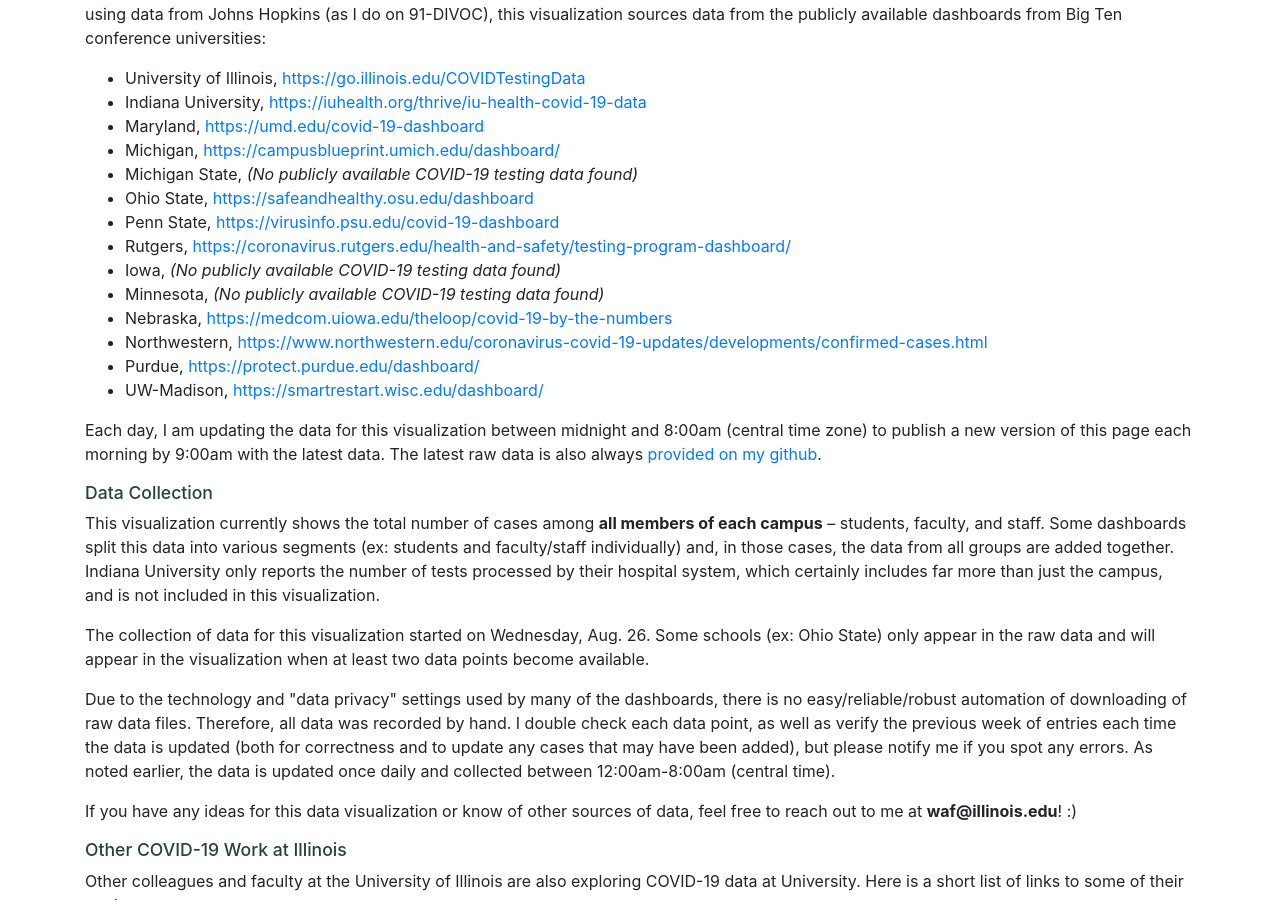
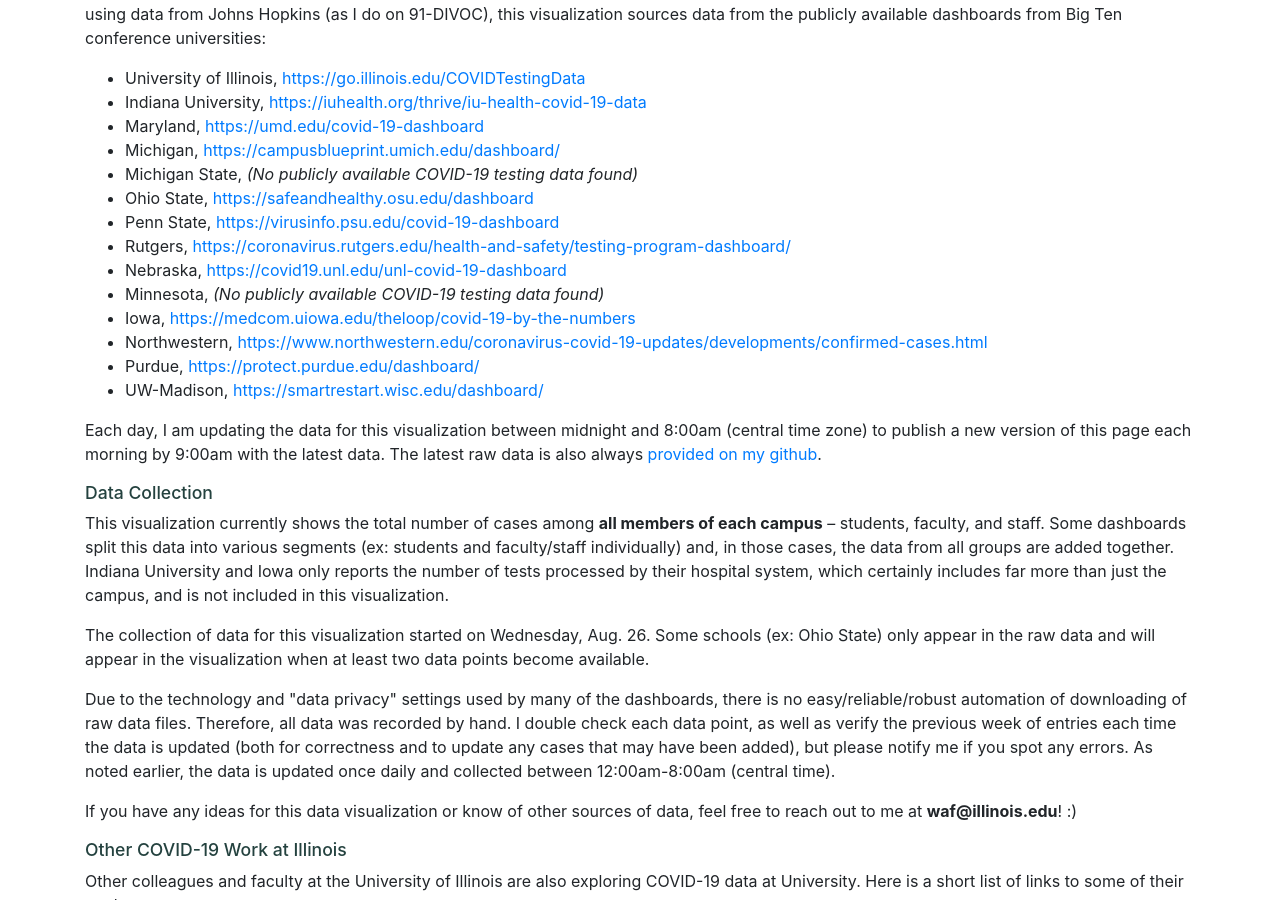
Before and after one commit to wadefagen/waf.cs.illinois.edu, a Jekyll site: the page built from covid-19/index.md, in a window 1280 px wide and 900 px high, scrolled down 1232 px. Built offline with Jekyll 4.4.1, drawn with Linux system fonts in a browser that asks for light colours; Markdown is read by kramdown in place of the engine named in the settings.

Commit message:
fix UNL link

```diff
--- a/covid-19/index.md
+++ b/covid-19/index.md
@@ -41,9 +41,9 @@
 - Ohio State, [https://safeandhealthy.osu.edu/dashboard](https://safeandhealthy.osu.edu/dashboard)
 - Penn State, [https://virusinfo.psu.edu/covid-19-dashboard](https://virusinfo.psu.edu/covid-19-dashboard)
 - Rutgers, [https://coronavirus.rutgers.edu/health-and-safety/testing-program-dashboard/](https://coronavirus.rutgers.edu/health-and-safety/testing-program-dashboard/)
-- Iowa, *(No publicly available COVID-19 testing data found)*
+- Nebraska, [https://covid19.unl.edu/unl-covid-19-dashboard](https://covid19.unl.edu/unl-covid-19-dashboard)
 - Minnesota, *(No publicly available COVID-19 testing data found)*
-- Nebraska, [https://medcom.uiowa.edu/theloop/covid-19-by-the-numbers](https://medcom.uiowa.edu/theloop/covid-19-by-the-numbers)
+- Iowa, [https://medcom.uiowa.edu/theloop/covid-19-by-the-numbers](https://medcom.uiowa.edu/theloop/covid-19-by-the-numbers)
 - Northwestern, [https://www.northwestern.edu/coronavirus-covid-19-updates/developments/confirmed-cases.html](https://www.northwestern.edu/coronavirus-covid-19-updates/developments/confirmed-cases.html)
 - Purdue, [https://protect.purdue.edu/dashboard/](https://protect.purdue.edu/dashboard/)
 - UW-Madison, [https://smartrestart.wisc.edu/dashboard/](https://smartrestart.wisc.edu/dashboard/)
@@ -53,7 +53,7 @@
 
 <h4>Data Collection</h4>
 
-This visualization currently shows the total number of cases among **all members of each campus** -- students, faculty, and staff.  Some dashboards split this data into various segments (ex: students and faculty/staff individually) and, in those cases, the data from all groups are added together.  Indiana University only reports the number of tests processed by their hospital system, which certainly includes far more than just the campus, and is not included in this visualization.
+This visualization currently shows the total number of cases among **all members of each campus** -- students, faculty, and staff.  Some dashboards split this data into various segments (ex: students and faculty/staff individually) and, in those cases, the data from all groups are added together.  Indiana University and Iowa only reports the number of tests processed by their hospital system, which certainly includes far more than just the campus, and is not included in this visualization.
 
 The collection of data for this visualization started on Wednesday, Aug. 26.  Some schools (ex: Ohio State) only appear in the raw data and will appear in the visualization when at least two data points become available.
 
```
